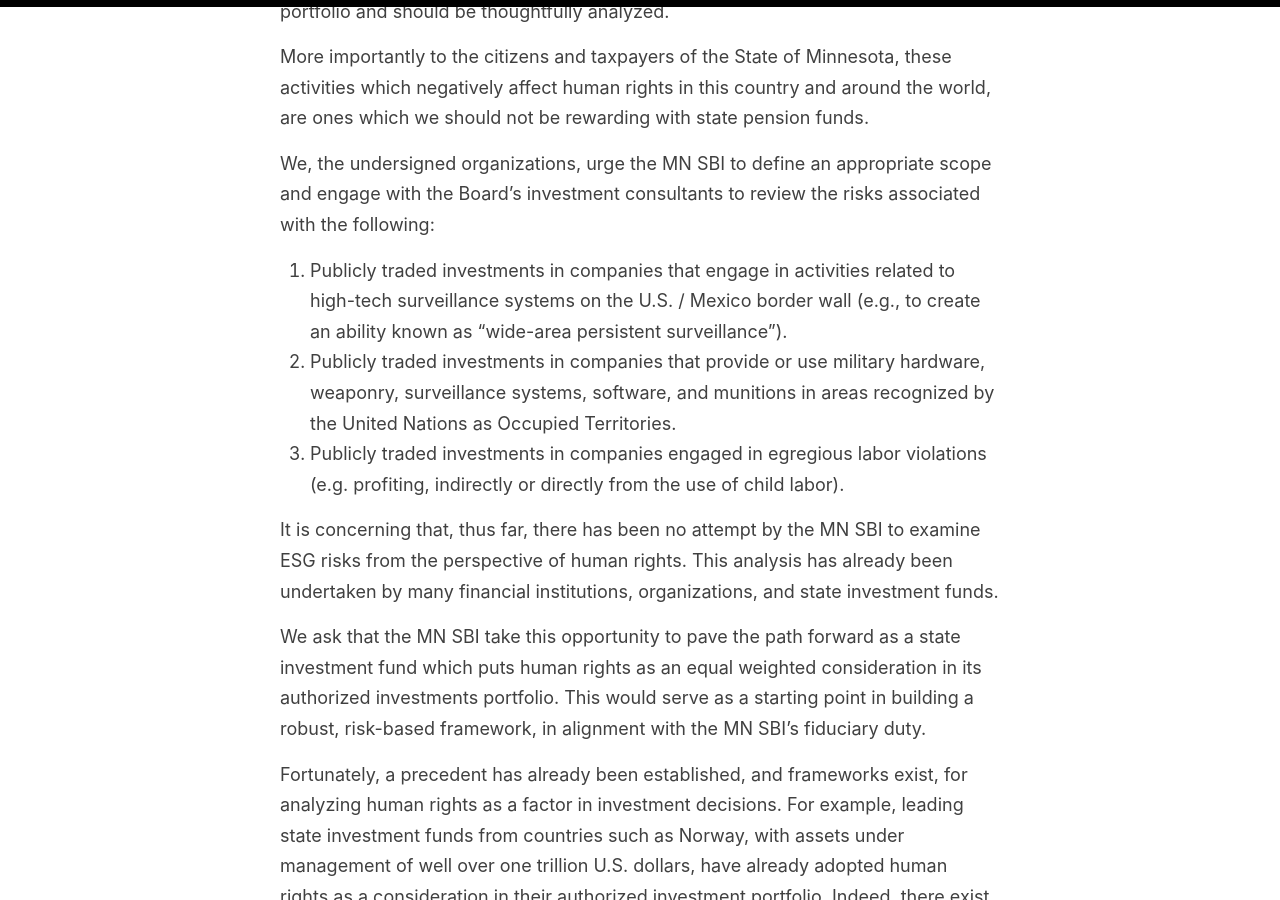
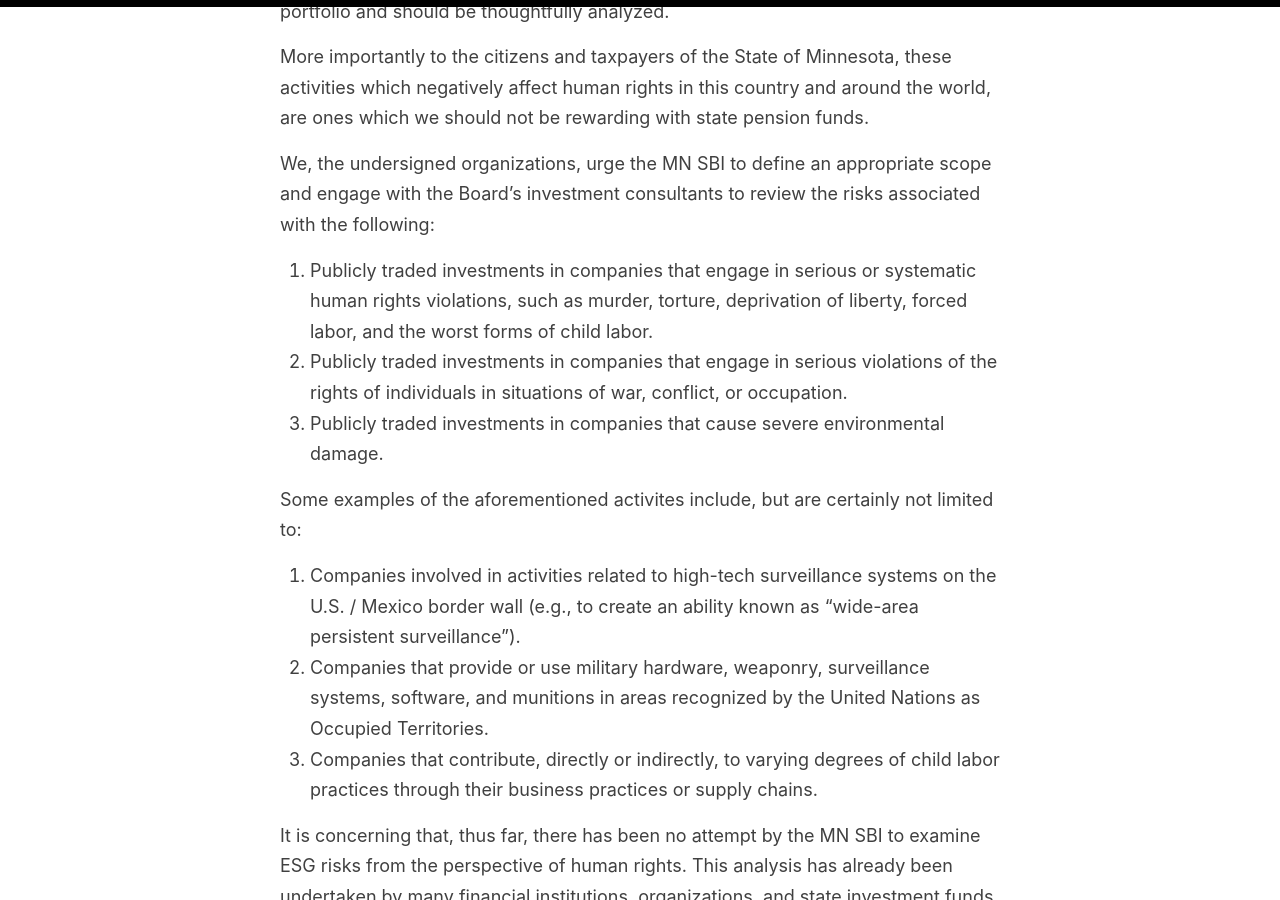
Before and after one commit to adamrahim/adamrahim.github.io, a Jekyll site: the page built from _posts/2020-12-25-letter.md, in a window 1280 px wide and 900 px high, scrolled down 858 px. Built offline with Jekyll 4.4.1, drawn with Linux system fonts in a browser that asks for light colours.

Commit message:
Update 2020-12-25-letter.md

```diff
--- a/_posts/2020-12-25-letter.md
+++ b/_posts/2020-12-25-letter.md
@@ -13,9 +13,14 @@
 More importantly to the citizens and taxpayers of the State of Minnesota, these activities which negatively affect human rights in this country and around the world, are ones which we should not be rewarding with state pension funds.
 
 We, the undersigned organizations, urge the MN SBI to define an appropriate scope and engage with the Board’s investment consultants to review the risks associated with the following:
-1. Publicly traded investments in companies that engage in activities related to high-tech surveillance systems on the U.S. / Mexico border wall (e.g., to create an ability known as “wide-area persistent surveillance”).
-2. Publicly traded investments in companies that provide or use military hardware, weaponry, surveillance systems, software, and munitions in areas recognized by the United Nations as Occupied Territories.
-3. Publicly traded investments in companies engaged in egregious labor violations (e.g. profiting, indirectly or directly from the use of child labor).
+1. Publicly traded investments in companies that engage in serious or systematic human rights violations, such as murder, torture, deprivation of liberty, forced labor, and the worst forms of child labor.
+2. Publicly traded investments in companies that engage in serious violations of the rights of individuals in situations of war, conflict, or occupation.
+3. Publicly traded investments in companies that cause severe environmental damage.
+
+Some examples of the aforementioned activites include, but are certainly not limited to:
+1. Companies involved in activities related to high-tech surveillance systems on the U.S. / Mexico border wall (e.g., to create an ability known as "wide-area persistent surveillance").
+2. Companies that provide or use military hardware, weaponry, surveillance systems, software, and munitions in areas recognized by the United Nations as Occupied Territories.
+3. Companies that contribute, directly or indirectly, to varying degrees of child labor practices through their business practices or supply chains.
 
 It is concerning that, thus far, there has been no attempt by the MN SBI to examine ESG risks from the perspective of human rights. This analysis has already been undertaken by many financial institutions, organizations, and state investment funds.
 
```
